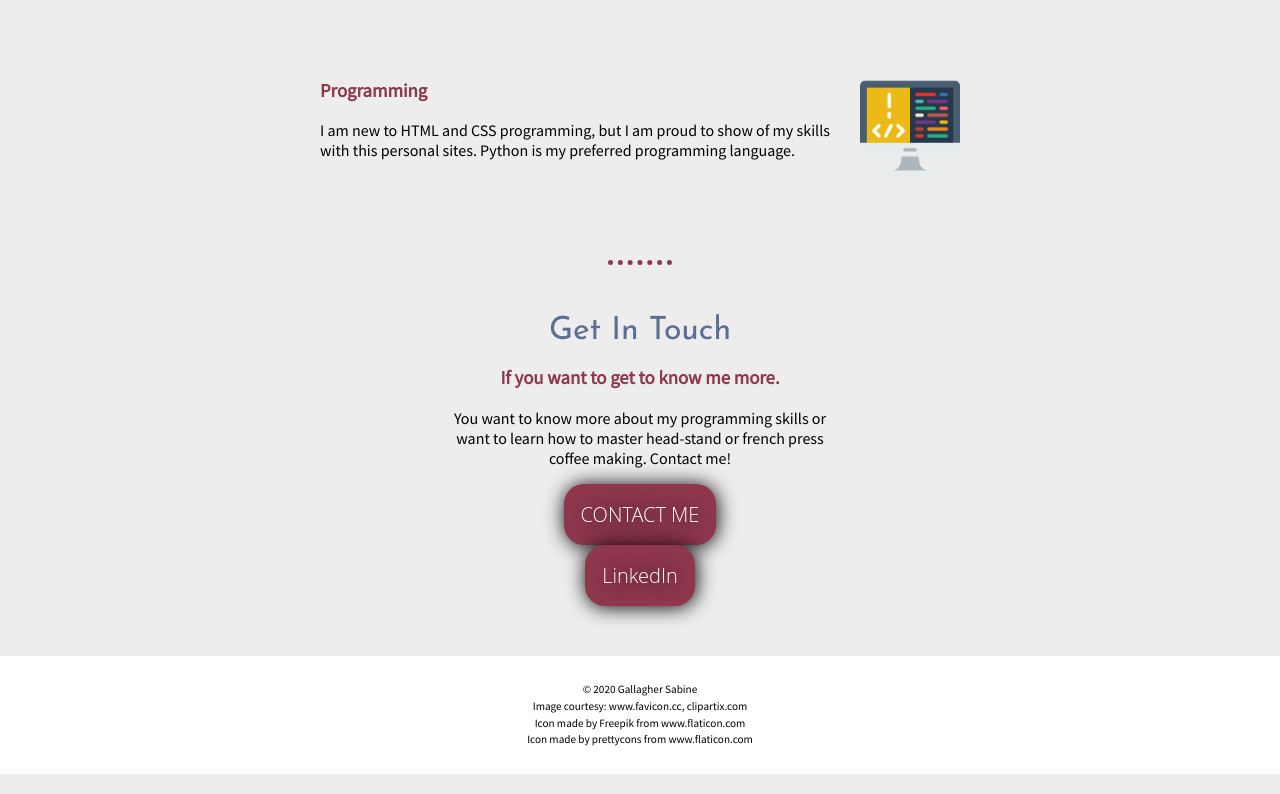
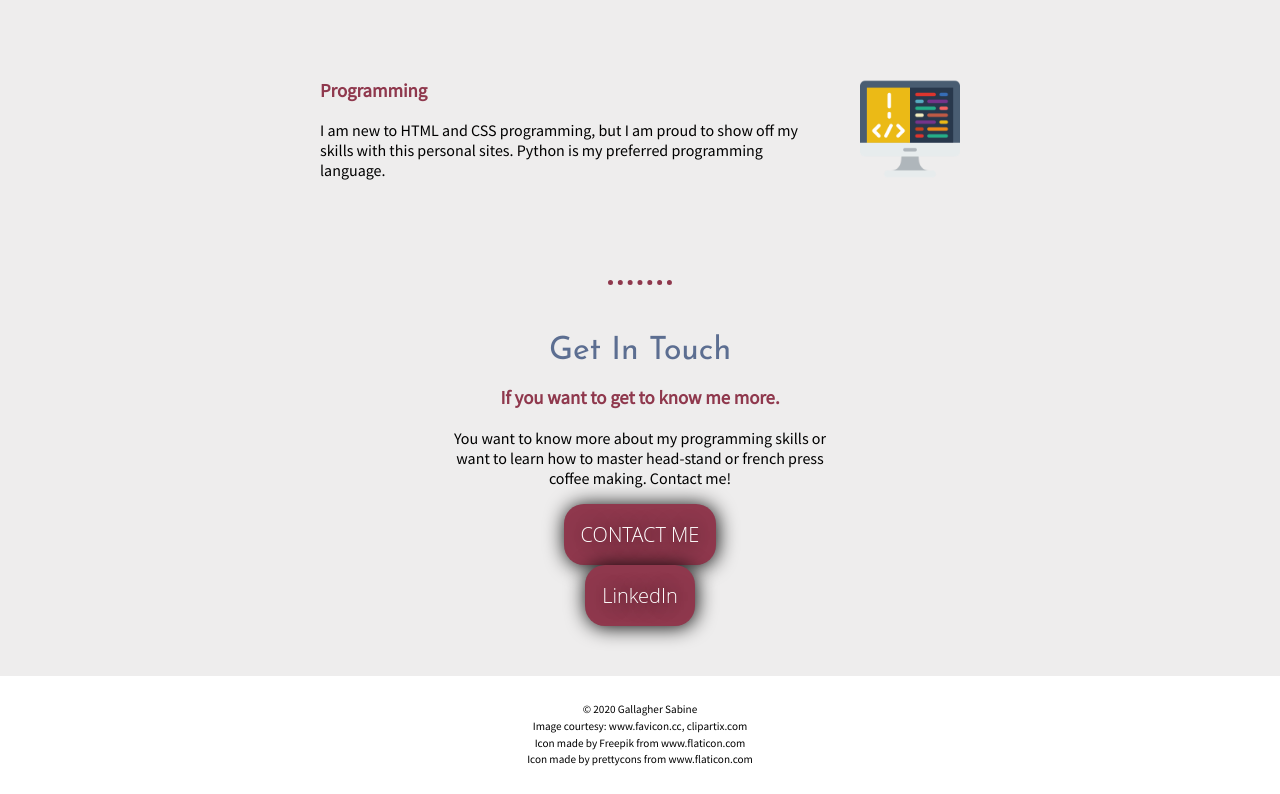
Before and after one commit to SabGal/personal-site-1, a plain HTML site: page index.html in a window 1280 px wide. Shown: the part 1400-2194 px from the top of the page. Drawn offline with Linux system fonts and the light colour scheme.

Commit message:
Update index.html

```diff
--- a/index.html
+++ b/index.html
@@ -36,7 +36,7 @@
         <div class="skill-row">
           <img alt="" class="programming-pic" src="images/coding.png">
           <h3>Programming</h3>
-          <p class="skill-programming">I am new to HTML and CSS programming, but I am proud to show of my skills with this personal sites. Python is my preferred programming language.</p>
+          <p class="skill-programming">I am new to HTML and CSS programming, but I am proud to show off my skills with this personal sites. Python is my preferred programming language.</p>
         </div>
       </div>
       <hr>
```
